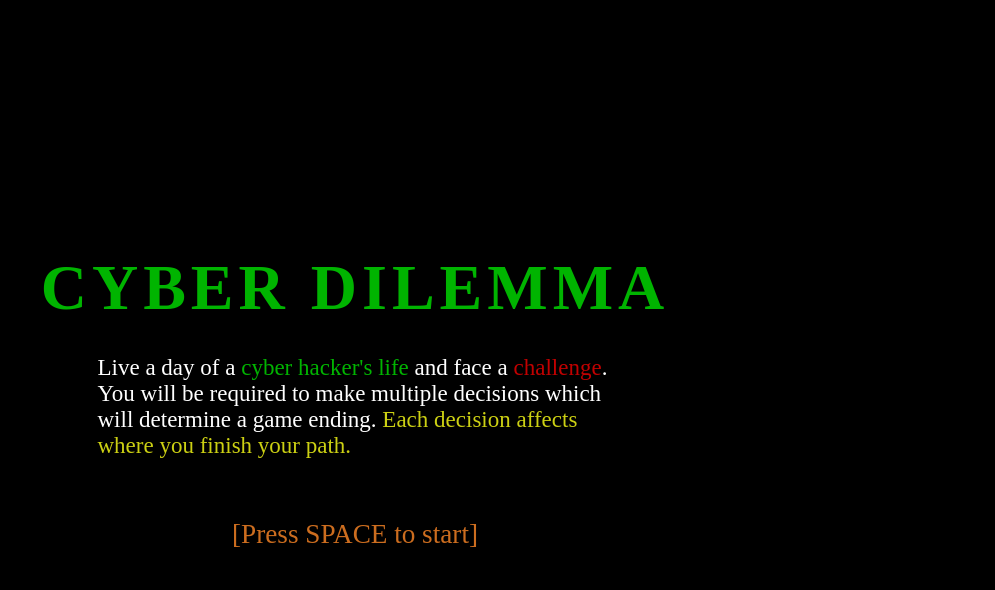
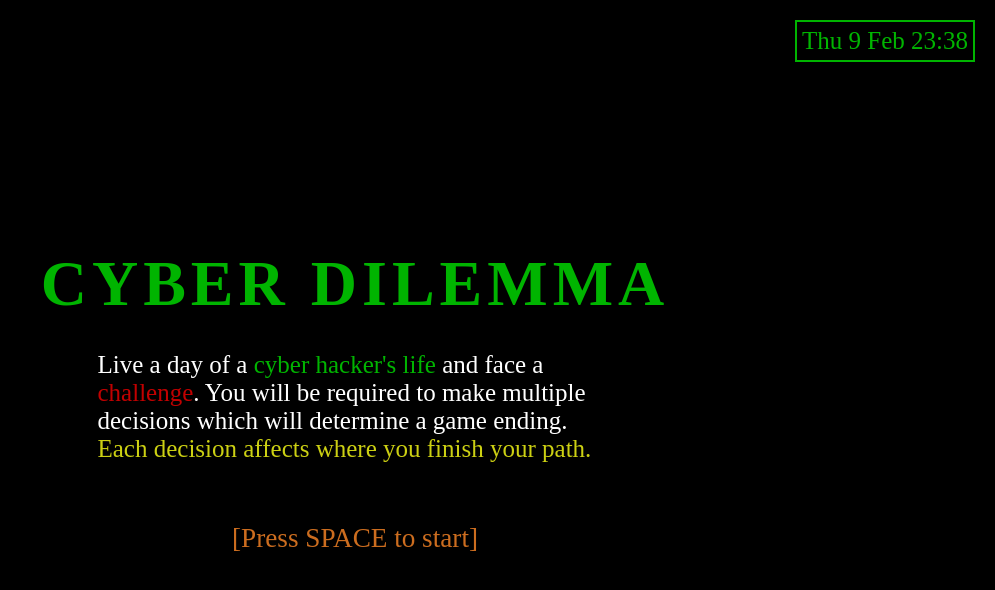
Before and after one commit to katedemchuk/cyber-dilemma, a React (Create React App) app: page / in a window 1280 px wide. Shown: the top 590 px of the page, without its empty margins (285-1280 px from the left). Built offline with nearby package versions, Linux system fonts and the light colour scheme.

Commit message:
Start scene

```diff
--- a/src/App.js
+++ b/src/app/App.js
@@ -1,9 +1,11 @@
 import './App.css';
+import Clock from './clock/Clock'
 
 function App() {
   return (
     <div className="App">
       <header className="App-header">
+        <Clock />
       </header>
 
       <h1>Cyber dilemma</h1>
--- /dev/null
+++ b/src/app/clock/Clock.css
@@ -0,0 +1,8 @@
+.Clock {
+  padding: 5px;
+  border: 2px solid var(--color-accent);
+  color: var(--color-accent);
+  position: absolute;
+  top: 20px;
+  right: 20px;
+}
--- /dev/null
+++ b/src/app/clock/Clock.js
@@ -0,0 +1,18 @@
+import './Clock.css';
+import {MONTHS} from '../../constants/months';
+import {DAYS} from '../../constants/days';
+
+function Clock() {
+  const now = new Date();
+  const day = now.getDay();
+  const date = now.getDate();
+  const month = now.getMonth();
+  const hours = now.getHours();
+  const minutes = now.getMinutes();
+
+  return (
+    <div className="Clock">{DAYS[day]} {date} {MONTHS[month]} {hours}:{minutes}</div>
+  );
+}
+
+export default Clock;
--- /dev/null
+++ b/src/constants/days.js
@@ -0,0 +1,9 @@
+export const DAYS = {
+  0: 'Sun',
+  1: 'Mon',
+  2: 'Tue',
+  3: 'Wed',
+  4: 'Thu',
+  5: 'Fri',
+  6: 'Sat'
+}
--- /dev/null
+++ b/src/constants/months.js
@@ -0,0 +1,14 @@
+export const MONTHS = {
+  0: 'Jan',
+  1: 'Feb',
+  2: 'Mar',
+  3: 'Apr',
+  4: 'May',
+  5: 'Jun',
+  6: 'Jul',
+  7: 'Aug',
+  8: 'Sep',
+  9: 'Oct',
+  10: 'Nov',
+  11: 'Dec'
+}
--- a/src/index.css
+++ b/src/index.css
@@ -2,7 +2,7 @@
   --background-color: #000;
   --text-color: #fff;
   --font-family: VT323;
-  --font-size: 23px;
+  --font-size: 25px;
   --info-width: 515px;
   --color-accent: #00B400;
   --color-danger: #C10000;
--- a/src/index.js
+++ b/src/index.js
@@ -1,7 +1,7 @@
 import React from 'react';
 import ReactDOM from 'react-dom/client';
 import './index.css';
-import App from './App';
+import App from './app/App';
 import reportWebVitals from './reportWebVitals';
 
 const root = ReactDOM.createRoot(document.getElementById('root'));
```
Also changed, not shown: src/app/App.css (renamed from src/App.css), 1 other file (tests, documents, lock files or other folders).
